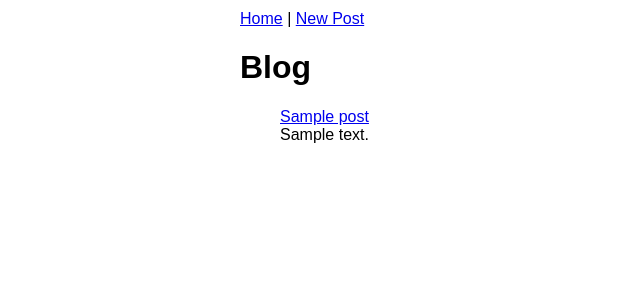
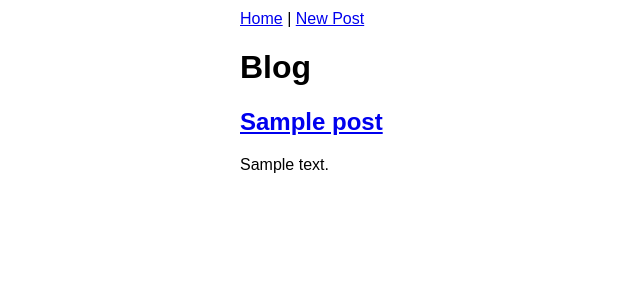
Before and after one commit to kerrimattingly/build-a-blog, a Python web app: template templates/bloglist.html in a window 1280 px wide. Shown: the top 300 px of the page, without its empty margins (0-640 px from the left). Run offline with Jinja, Linux system fonts and the light colour scheme; the template is opened without the code that fills it: most values are stand-ins (such as "Sample title", 1, 10 or a date in 2020).

Commit message:
Completed all code for assignment

```diff
--- a/templates/base.html
+++ b/templates/base.html
@@ -31,13 +31,7 @@
             input [type=submit] {
                 font-size: 24px;
             }
-            ul {
-                list-style-type: none;
-            }
-            .title {
-                font-weight: bold;
-                font-size: 20px;
-            }
+
         </style>
     </head>
     <body>
--- a/templates/bloglist.html
+++ b/templates/bloglist.html
@@ -1,10 +1,10 @@
 {% extends "base.html" %}
 {% block content %}
 
-<ul>
+
 {% for b in posts %}
-<li><a href="/blog/{{b.key().id()}}">{{ b.title }}</a><div>{{ b.body }}</div></li>
+<h2><a href="/blog/{{b.key().id()}}">{{ b.title }}</a></h2><div>{{ b.body }}</div>
 {% endfor %}
-</ul>
+
 
 {% endblock %}
--- a/templates/front.html
+++ b/templates/front.html
@@ -1,6 +1,5 @@
 {% extends "base.html" %}
 {% block content %}
-    <h1>Blog</h1>
         <form method="post">
             <label>
                 <div>title</div>
```
Also changed, not shown: 1 other file.
